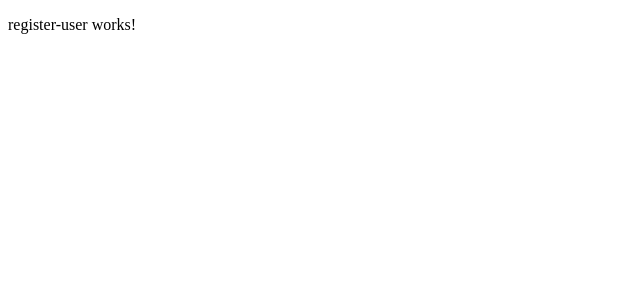
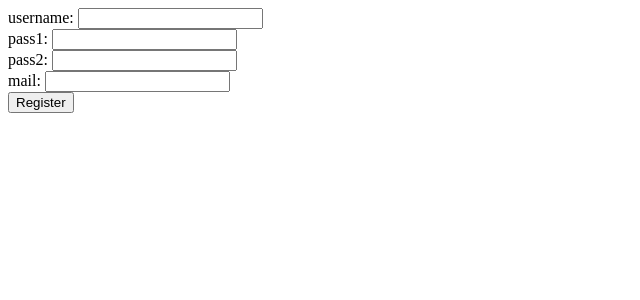
Before and after one commit to randintgen/smartgas, an Angular app: page / in a window 1280 px wide. Shown: the top 300 px of the page, without its empty margins (0-640 px from the left). Built offline with nearby package versions, Linux system fonts and the light colour scheme; no server answers.

Commit message:
register works

```diff
--- a/src/app/app.module.ts
+++ b/src/app/app.module.ts
@@ -4,6 +4,7 @@ import { NgModule } from '@angular/core';
 import { AppRoutingModule } from './app-routing.module';
 import { AppComponent } from './app.component';
 import { RegisterUserComponent } from './components/register-user/register-user.component';
+import { ReactiveFormsModule } from '@angular/forms';
 
 
 import { HttpClientModule } from '@angular/common/http';
@@ -16,7 +17,8 @@ import { HttpClientModule } from '@angular/common/http';
   imports: [
     BrowserModule,
     AppRoutingModule,
-    HttpClientModule
+    HttpClientModule,
+    ReactiveFormsModule
   ],
   providers: [],
   bootstrap: [AppComponent]
--- a/src/app/components/register-user/register-user.component.html
+++ b/src/app/components/register-user/register-user.component.html
@@ -1,3 +1,8 @@
-<p>
-  register-user works!
-</p>
+<form [formGroup]="registerForm">
+  username: <input type="text" formControlName="username"><br>
+  pass1: <input type="text" formControlName="password"><br>
+  pass2: <input type="text" formControlName="pass-repeat"><br>
+  mail: <input type="text" formControlName="email"><br>
+  <button (click)="registerAttempt()">Register</button>
+</form>
+<h1 *ngIf="errorMessage; else accept">{{errorMessage}}</h1>
--- a/src/app/components/register-user/register-user.component.ts
+++ b/src/app/components/register-user/register-user.component.ts
@@ -1,6 +1,7 @@
 import { Component, OnInit } from '@angular/core';
 
 import { UserService } from '../../services/user.service';
+import { FormBuilder } from '@angular/forms';
 
 @Component({
   selector: 'app-register-user',
@@ -9,17 +10,41 @@ import { UserService } from '../../services/user.service';
 })
 export class RegisterUserComponent implements OnInit {
 
+  private errorMessage: string;
+
   constructor(
-    private userService: UserService
+    private userService: UserService,
+    private form: FormBuilder
   ) { }
 
+  private registerForm = this.form.group({
+    "username": [''],
+    "password": [''],
+    "pass-repeat": [''],
+    "email": ['']
+  });
+
   ngOnInit() {
-    this.userService.registerUser("t", "t", "t@t.com")
-      .subscribe(
+  }
+
+  private registerAttempt(): void {
+    var username = this.registerForm.controls['username'].value;
+    var pass1 = this.registerForm.controls['password'].value;
+    var pass2 = this.registerForm.controls['pass-repeat'].value;
+    var email = this.registerForm.controls['email'].value;
+
+    if(pass1 === pass2) {
+      this.userService.registerUser(username, pass1, email).subscribe(
         (response) => {
-          console.log(response);
+          if(!response.success){
+            this.errorMessage = response.message;
+          }else{
+            this.errorMessage = undefined;
+          }
         }
       );
-  }
+    }
+  };
+
 
 }
```
